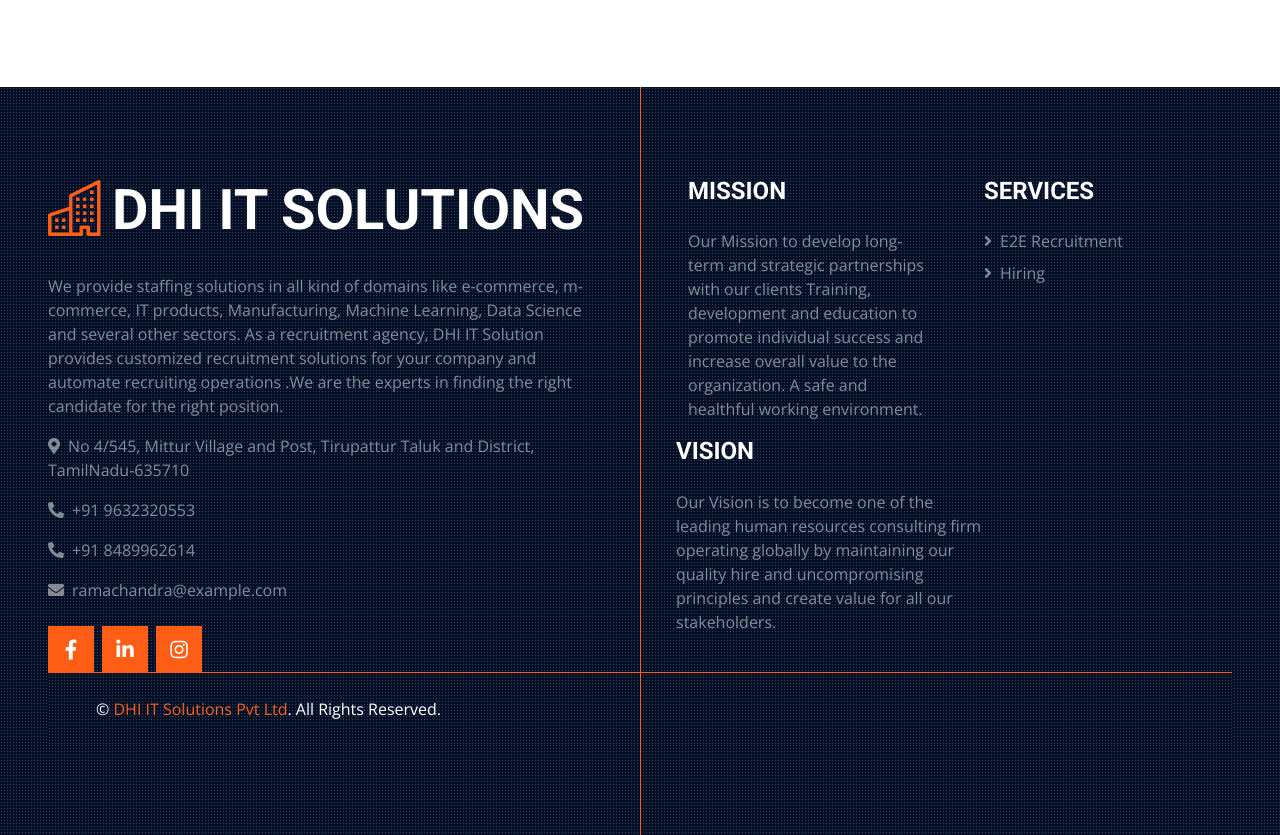
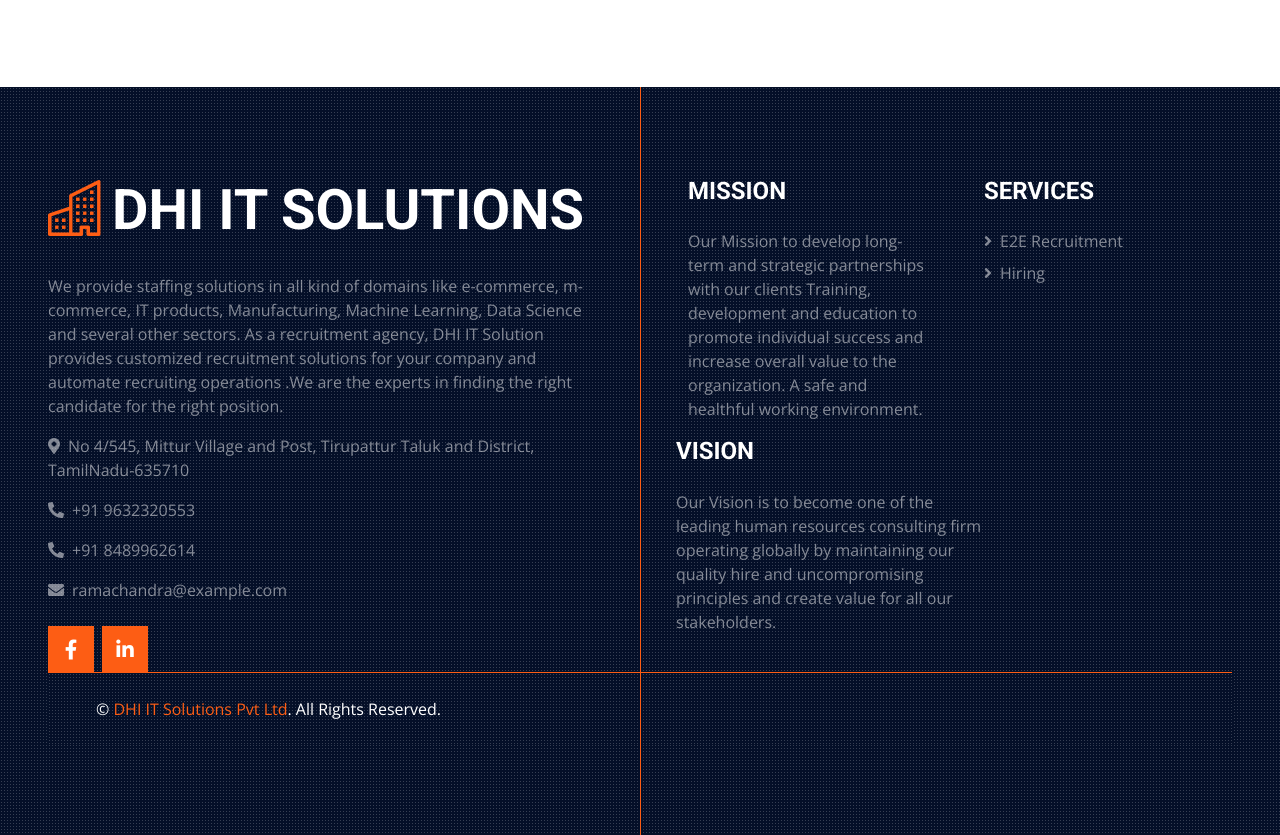
Before and after one commit to ramachandra1022/dhi_solution, a plain HTML site: page index.html in a window 1280 px wide. Shown: the part 1993-2828 px from the top of the page. Drawn offline with nearby package versions, Linux system fonts and the light colour scheme.

Commit message:
Add files via upload

```diff
--- a/index.html
+++ b/index.html
@@ -672,7 +672,7 @@
 <!--                    <a class="btn btn-lg btn-primary btn-lg-square rounded-0 me-2" href="#"><i class="fab fa-twitter"></i></a>-->
                     <a class="btn btn-lg btn-primary btn-lg-square rounded-0 me-2" href="https://www.facebook.com/100087592077001/"><i class="fab fa-facebook-f"></i></a>
                     <a class="btn btn-lg btn-primary btn-lg-square rounded-0 me-2" href="https://www.linkedin.com/in/dhi-it-solutions-579301257"><i class="fab fa-linkedin-in"></i></a>
-                    <a class="btn btn-lg btn-primary btn-lg-square rounded-0" href="#"><i class="fab fa-instagram"></i></a>
+<!--                    <a class="btn btn-lg btn-primary btn-lg-square rounded-0" href="#"><i class="fab fa-instagram"></i></a>-->
                 </div>
             </div>
             <div class="col-lg-6 ps-lg-5">
```
